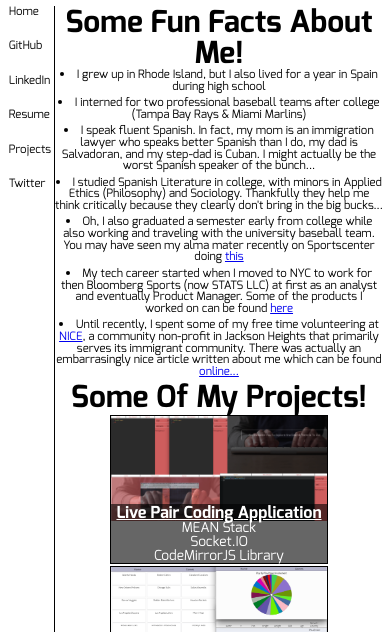
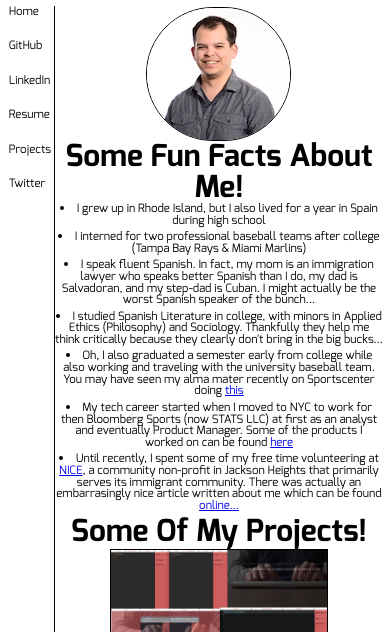
Before and after one commit to jrmils89/jrmils89.github.io, a plain HTML site: page index.html in a window 390 px wide. Shown: the top 632 px of the page. Drawn offline with Linux system fonts and the light colour scheme.

Commit message:
website updates

```diff
--- a/css/application.css
+++ b/css/application.css
@@ -94,6 +94,11 @@ a.nav-bar-link:first-child {
 	margin-left: .4em;
 	margin-right: .4em;
 	margin-bottom: .2em;
+}
+
+.headshot {
+	border: solid 1px black;
+	border-radius: 100px;
 }
 
 i.icon {
@@ -243,6 +248,6 @@ span.header {
 
 @media (max-width: 600px) {
   nav {
-		height: 250%;
+		height: 300%;
 	}
 }
--- a/index.html
+++ b/index.html
@@ -36,6 +36,7 @@
 </li>
 </nav>
 <section class="body">
+  <img src="images/selfies/headshot.jpg" class="headshot"  alt="">
   <div class="about-me">
     <h1>Some Fun Facts About Me!</h1>
     <li>I grew up in Rhode Island, but I also lived for a year in Spain during high school</li>
```
Also changed, not shown: images/selfies/fancy-me.jpg (deleted), images/selfies/favicon.ico (deleted), images/selfies/headshot.jpg (added).
